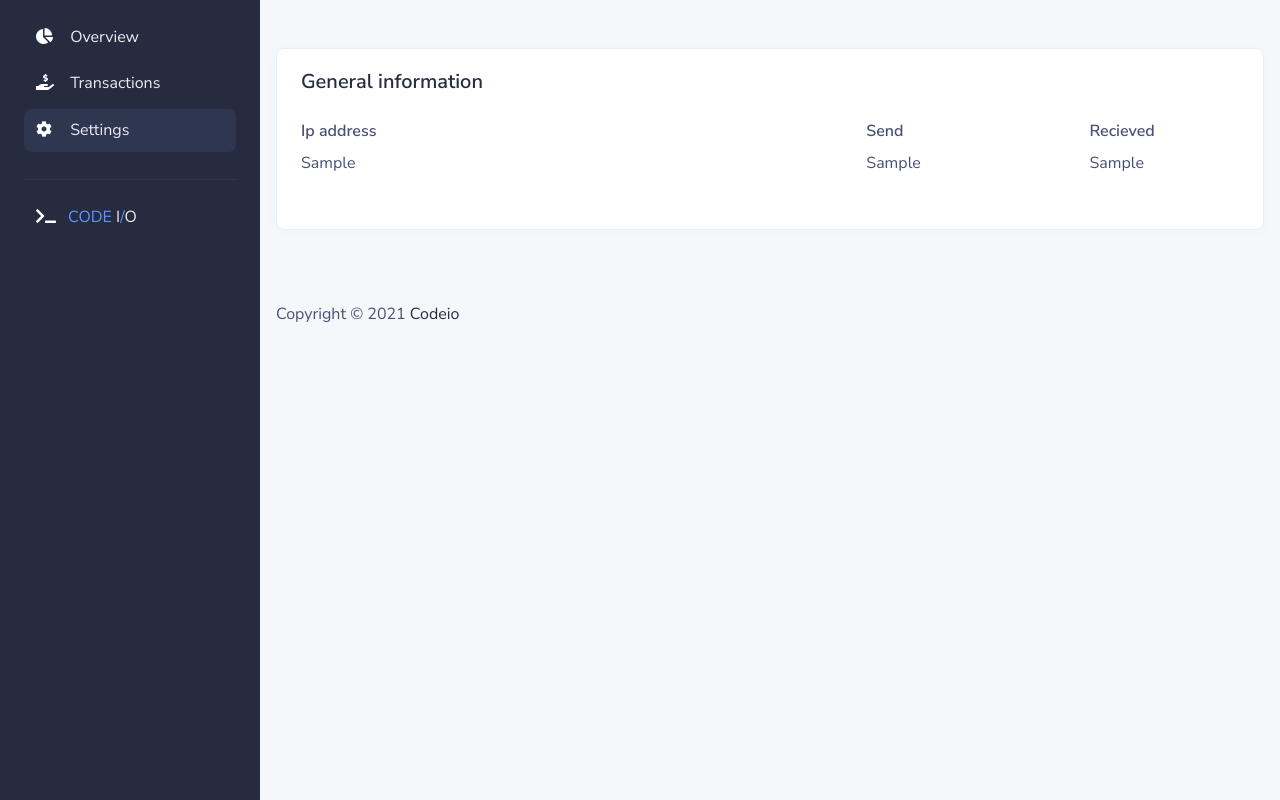
After one commit to SpoOkyJelle/FIND3-Monitoring, a Flask app: template templates/settings.html in a window 1280 px wide. The commit adds this page. Run offline with Flask 2, Linux system fonts and the light colour scheme; the template is opened without the code that fills it: most values are stand-ins (such as "Sample title", 1, 10 or a date in 2020); some libraries are stand-ins or nearby versions.

Commit message:
Added Settings page
- added settings page with general info

```diff
--- a/app.py
+++ b/app.py
@@ -1,6 +1,8 @@
 from flask import Flask, render_template
 from flaskext.mysql import MySQL
 
+import socket, math
+import psutil
 
 app = Flask(__name__)
 
@@ -14,6 +16,15 @@ app.config['MYSQL_DATABASE_HOST'] = 'localhost'
 mysql.init_app(app)
 
 
+def convert_size(size_bytes):
+  if size_bytes == 0:
+      return "0B"
+  size_name = ("B", "KB", "MB", "GB", "TB", "PB", "EB", "ZB", "YB")
+  i = int(math.floor(math.log(size_bytes, 1024)))
+  p = math.pow(1024, i)
+  s = round(size_bytes / p, 2)
+
+  return "%s %s" % (s, size_name[i])
 
 @app.route("/")
 def home():
@@ -35,5 +46,16 @@ def database():
 
   return render_template('database.html', data=data)
 
+@app.route("/settings")
+def settings():
+  ipaddress = socket.gethostbyname(socket.gethostname())
+
+  network_stats = psutil.net_io_counters(pernic=True)['Ethernet']
+  bytes_sent = getattr(network_stats, 'bytes_sent')
+  bytes_recv = getattr(network_stats, 'bytes_recv')
+
+
+  return render_template('settings.html', ip=ipaddress, byte_sent=convert_size(bytes_sent), byte_recv=convert_size(bytes_recv))
+
 if __name__ == "__main__":
   app.run(debug=True)
--- a/templates/dashboard.html
+++ b/templates/dashboard.html
@@ -107,7 +107,7 @@
                     </a>
                 </li>
                 <li class="nav-item ">
-                    <a href="../../pages/settings.html" class="nav-link">
+                    <a href="/settings" class="nav-link">
                         <span class="sidebar-icon"><span class="fas fa-cog"></span></span>
                         <span>Settings</span>
                     </a>
@@ -226,10 +226,6 @@
                 <div class="col-12 col-lg-6 mb-4 mb-lg-0">
                     <p class="mb-0 text-center text-xl-left">Copyright © <span class="current-year"></span> <a class="text-primary font-weight-normal" href="https://codeio.nl" target="_blank">Codeio</a></p>
                 </div>
-
-                <div class="col-12 col-lg-6">
-
-                </div>
             </div>
         </footer>
     </main>
--- a/templates/database.html
+++ b/templates/database.html
@@ -109,7 +109,7 @@
                     </a>
                 </li>
                 <li class="nav-item ">
-                    <a href="../../pages/settings.html" class="nav-link">
+                    <a href="/settings" class="nav-link">
                         <span class="sidebar-icon"><span class="fas fa-cog"></span></span>
                         <span>Settings</span>
                     </a>
--- /dev/null
+++ b/templates/settings.html
@@ -0,0 +1,224 @@
+<!DOCTYPE html>
+<html lang="en">
+
+<head>
+  <meta http-equiv="Content-Type" content="text/html; charset=utf-8" />
+  <!-- Primary Meta Tags -->
+  <title>FIND3 Dashboard</title>
+  <meta name="viewport" content="width=device-width, initial-scale=1, shrink-to-fit=no">
+  <meta name="title" content="Volt Bootstrap 5 Dashboard - Settings">
+  <meta name="author" content="Themesberg">
+  <meta name="description"
+    content="Volt is a free and open source Bootstrap 5 Admin Dashboard featuring 11 example pages, 100 components and 3 plugins with Vanilla JS.">
+  <meta name="keywords"
+    content="bootstrap 5, bootstrap, bootstrap 5 admin dashboard, free bootstrap 5 dashboard, bootstrap 5 dashboard, bootstrap 5 charts, bootstrap 5 calendar, bootstrap 5 datepicker, bootstrap 5 tables, bootstrap 5 datatable, vanilla js datatable, themesberg, themesberg dashboard, themesberg admin dashboard" />
+  <link rel="canonical" href="https://themesberg.com/product/admin-dashboard/volt-bootstrap-5-dashboard">
+
+  <!-- Open Graph / Facebook -->
+  <meta property="og:type" content="website">
+  <meta property="og:url" content="https://demo.themesberg.com/volt">
+  <meta property="og:title" content="Volt Bootstrap 5 Dashboard - Settings">
+  <meta property="og:description"
+    content="Volt is a free and open source Bootstrap 5 Admin Dashboard featuring 11 example pages, 100 components and 3 plugins with Vanilla JS.">
+  <meta property="og:image"
+    content="https://themesberg.s3.us-east-2.amazonaws.com/public/products/volt-bootstrap-5-dashboard/volt-bootstrap-5-dashboard-preview.jpg">
+
+  <!-- Twitter -->
+  <meta property="twitter:card" content="summary_large_image">
+  <meta property="twitter:url" content="https://demo.themesberg.com/volt">
+  <meta property="twitter:title" content="Volt Bootstrap 5 Dashboard - Settings">
+  <meta property="twitter:description"
+    content="Volt is a free and open source Bootstrap 5 Admin Dashboard featuring 11 example pages, 100 components and 3 plugins with Vanilla JS.">
+  <meta property="twitter:image"
+    content="https://themesberg.s3.us-east-2.amazonaws.com/public/products/volt-bootstrap-5-dashboard/volt-bootstrap-5-dashboard-preview.jpg">
+
+  <!-- Favicon -->
+  <link rel="apple-touch-icon" sizes="120x120" href="../assets/img/favicon/apple-touch-icon.png">
+  <link rel="icon" type="image/png" sizes="32x32" href="../assets/img/favicon/favicon-32x32.png">
+  <link rel="icon" type="image/png" sizes="16x16" href="../assets/img/favicon/favicon-16x16.png">
+  <link rel="manifest" href="../assets/img/favicon/site.webmanifest">
+  <link rel="mask-icon" href="../assets/img/favicon/safari-pinned-tab.svg" color="#ffffff">
+  <meta name="msapplication-TileColor" content="#ffffff">
+  <meta name="theme-color" content="#ffffff">
+
+    <!-- JQuery -->
+    <script src="https://ajax.googleapis.com/ajax/libs/jquery/3.5.1/jquery.min.js"></script>
+
+    <!-- Fontawesome -->
+    <link type="text/css" href="{{ url_for('static', filename='css/@fortawesome/fontawesome-free/css/all.min.css') }}" rel="stylesheet">
+
+    <!-- Notyf -->
+    <link type="text/css" href="{{ url_for('static', filename='css/notyf.min.css') }}" rel="stylesheet">
+
+    <!-- Volt CSS -->
+    <link type="text/css" href="{{ url_for('static', filename='css/volt.css') }}" rel="stylesheet">
+
+    <!-- NOTICE: You can use the _analytics.html partial to include production code specific code & trackers -->
+
+</head>
+
+<body>
+
+  <nav class="navbar navbar-dark navbar-theme-primary px-4 col-12 d-md-none">
+    <a class="navbar-brand mr-lg-5" href="../index.html">
+      <img class="navbar-brand-dark" src="../assets/img/brand/light.svg" alt="Volt logo" /> <img
+        class="navbar-brand-light" src="../assets/img/brand/dark.svg" alt="Volt logo" />
+    </a>
+    <div class="d-flex align-items-center">
+      <button class="navbar-toggler d-md-none collapsed" type="button" data-toggle="collapse" data-target="#sidebarMenu"
+        aria-controls="sidebarMenu" aria-expanded="false" aria-label="Toggle navigation">
+        <span class="navbar-toggler-icon"></span>
+      </button>
+    </div>
+  </nav>
+
+  <nav id="sidebarMenu" class="sidebar d-md-block bg-primary text-white collapse" data-simplebar>
+    <div class="sidebar-inner px-4 pt-3">
+      <div class="user-card d-flex d-md-none align-items-center justify-content-between justify-content-md-center pb-4">
+        <div class="d-flex align-items-center">
+          <div class="user-avatar lg-avatar mr-4">
+            <img src="../assets/img/team/profile-picture-3.jpg" class="card-img-top rounded-circle border-white"
+              alt="Bonnie Green">
+          </div>
+          <div class="d-block">
+            <h2 class="h6">Hi, Jane</h2>
+            <a href="../pages/examples/sign-in.html" class="btn btn-secondary text-dark btn-xs"><span class="mr-2"><span
+                  class="fas fa-sign-out-alt"></span></span>Sign Out</a>
+          </div>
+        </div>
+        <div class="collapse-close d-md-none">
+          <a href="#sidebarMenu" class="fas fa-times" data-toggle="collapse" data-target="#sidebarMenu"
+            aria-controls="sidebarMenu" aria-expanded="true" aria-label="Toggle navigation"></a>
+        </div>
+      </div>
+      <ul class="nav flex-column">
+        <li class="nav-item ">
+          <a href="/" class="nav-link">
+            <span class="sidebar-icon"><span class="fas fa-chart-pie"></span></span>
+            <span>Overview</span>
+          </a>
+        </li>
+        <li class="nav-item ">
+          <a href="/database" class="nav-link">
+            <span class="sidebar-icon"><span class="fas fa-hand-holding-usd"></span></span>
+            <span>Transactions</span>
+          </a>
+        </li>
+        <li class="nav-item  active ">
+          <a href="/settings" class="nav-link">
+            <span class="sidebar-icon"><span class="fas fa-cog"></span></span>
+            <span>Settings</span>
+          </a>
+        </li>
+        <li role="separator" class="dropdown-divider mt-4 mb-3 border-black"></li>
+        <li class="nav-item">
+            <a href="https://codeio.nl" target="_blank" class="nav-link d-flex align-items-center">
+                <span class="sidebar-icon">
+                    <i class="fas fa-terminal"></i>
+                </span>
+                <div class="logo ml-1"><span>CODE</span> I<span>/</span>O</div>
+            </a>
+        </li>
+
+      </ul>
+    </div>
+  </nav>
+
+
+
+
+
+
+
+
+
+
+  <main class="content">
+
+    <div class="d-flex justify-content-between flex-wrap flex-md-nowrap align-items-center py-4">
+    </div>
+    <div class="row">
+      <div class="col-12 ">
+        <div class="card card-body bg-white border-light shadow-sm mb-4">
+          <h2 class="h5 mb-4">General information</h2>
+          <form>
+            <div class="row">
+              <div class="col-md-6 mb-3">
+                <div>
+                  <label for="">Ip address</label>
+                  <p>{{ ip }}</p>
+                </div>
+              </div>
+              <div class="col-md-6 mb-3 d-flex justify-content-around">
+                <div>
+                  <label for="">Send</label>
+                  <p>{{ byte_sent }}</p>
+                </div>
+                <div>
+                  <label for="">Recieved</label>
+                  <p>{{ byte_recv }}</p>
+                </div>
+              </div>
+            </div>
+          </form>
+        </div>
+      </div>
+
+    </div>
+    <footer class="footer section py-5">
+      <div class="row">
+          <div class="col-12 col-lg-6 mb-4 mb-lg-0">
+              <p class="mb-0 text-center text-xl-left">Copyright © <span class="current-year"></span> <a class="text-primary font-weight-normal" href="https://codeio.nl" target="_blank">Codeio</a></p>
+          </div>
+      </div>
+  </footer>
+  </main>
+
+     <!-- Core -->
+     <script src="{{ url_for('static', filename='js/popper.min.js') }}"></script>
+     <script src="{{ url_for('static', filename='js/bootstrap.min.js') }}"></script>
+
+     <!-- Vendor JS -->
+     <script src="{{ url_for('static', filename='js/on-screen.umd.min.js') }}"></script>
+
+     <!-- Slider -->
+     <script src="{{ url_for('static', filename='js/nouislider.min.js') }}"></script>
+
+     <!-- Jarallax -->
+     <script src="{{ url_for('static', filename='js/jarallax.min.js') }}"></script>
+
+     <!-- Smooth scroll -->
+     <script src="{{ url_for('static', filename='js/smooth-scroll.polyfills.min.js') }}"></script>
+
+     <!-- Count up -->
+     <script src="{{ url_for('static', filename='js/countUp.umd.js') }}"></script>
+
+     <!-- Notyf -->
+     <script src="{{ url_for('static', filename='js/notyf.min.js') }}"></script>
+
+     <!-- Charts -->
+     <script src="{{ url_for('static', filename='js/chartist.min.js') }}"></script>
+     <script src="{{ url_for('static', filename='js/chartist-plugin-tooltip.min.js') }}"></script>
+
+     <!-- Datepicker -->
+     <script src="{{ url_for('static', filename='js/datepicker.min.js') }}"></script>
+
+     <!-- Simplebar -->
+     <script src="{{ url_for('static', filename='js/simplebar.min.js') }}"></script>
+
+     <!-- Github buttons -->
+     <script async defer src="https://buttons.github.io/buttons.js"></script>
+
+     <!-- SimpleHeatjs -->
+     <script src="{{ url_for('static', filename='js/simpleheat.js') }}"></script>
+
+     <!-- Heatmap -->
+     <script src="{{ url_for('static', filename='js/heatmap.js') }}"></script>
+
+
+     <!-- Volt JS -->
+     <script src="{{ url_for('static', filename='js/volt.js') }}"></script>
+
+</body>
+
+</html>
```
